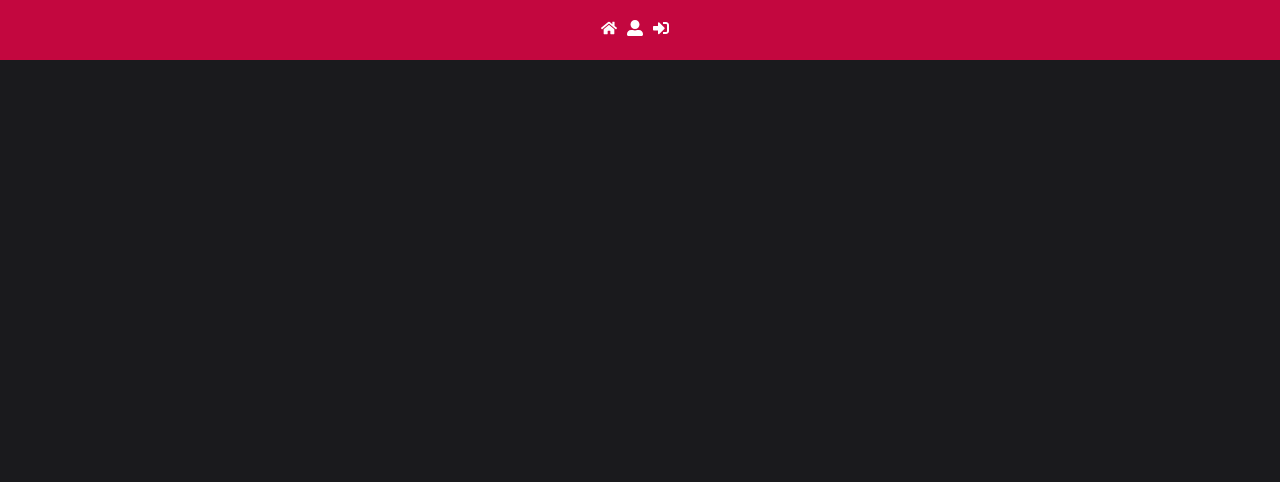
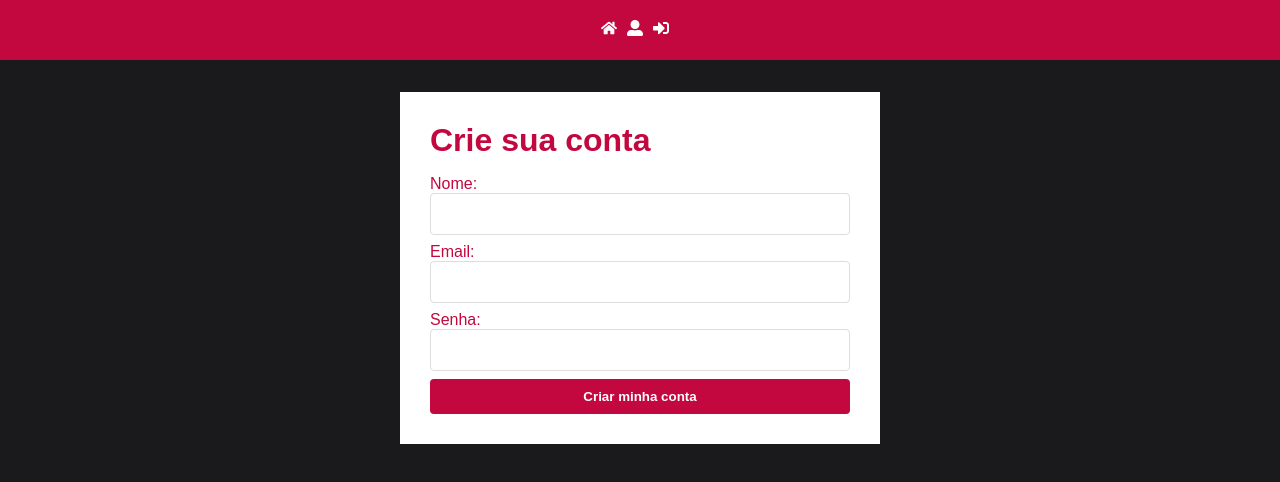
Before and after one commit to raulrozza/redux-test, a React (Create React App) app: page /register in a window 1280 px wide. Shown: the top 482 px of the page. Built offline with nearby package versions, Linux system fonts and the light colour scheme.

Commit message:
Finished user register

```diff
--- a/src/pages/Register/index.jsx
+++ b/src/pages/Register/index.jsx
@@ -1,9 +1,83 @@
-import React from 'react';
+import React, { useState } from 'react';
+import { toast } from 'react-toastify';
+import { useHistory } from 'react-router-dom';
 
-// import { Container } from './styles';
+// Styles
+import Container from '../../styles/Container';
+import { Form } from './styles';
+
+// Services
+import api from '../../services/api';
 
 const Register = () => {
-  return <div />;
+  const [name, setName] = useState('');
+  const [email, setEmail] = useState('');
+  const [password, setPassword] = useState('');
+
+  const { push } = useHistory();
+
+  const handleSubmit = async event => {
+    event.preventDefault();
+
+    try {
+      await api.post('/users', {
+        name,
+        email,
+        password,
+      });
+
+      toast.success('Cadastro efetuado com sucesso.');
+
+      return push('/login');
+    } catch (error) {
+      if (error.isAxiosError) {
+        const { errors } = error.response.data;
+
+        toast.error('Cadastro não efetuado.');
+        return errors.forEach(error => toast.error(error));
+      }
+      return toast.error('Houve um problema.');
+    }
+  };
+
+  return (
+    <Container>
+      <h1>Crie sua conta</h1>
+      <Form onSubmit={handleSubmit}>
+        <label htmlFor="name">
+          Nome:
+          <input
+            type="text"
+            name="name"
+            value={name}
+            onChange={event => setName(event.target.value)}
+            required
+          />
+        </label>
+        <label htmlFor="email">
+          Email:
+          <input
+            type="email"
+            name="email"
+            value={email}
+            onChange={event => setEmail(event.target.value)}
+            required
+          />
+        </label>
+        <label htmlFor="password">
+          Senha:
+          <input
+            type="password"
+            name="password"
+            value={password}
+            onChange={event => setPassword(event.target.value)}
+          />
+        </label>
+
+        <button type="submit">Criar minha conta</button>
+      </Form>
+    </Container>
+  );
 };
 
 export default Register;
--- /dev/null
+++ b/src/pages/Register/styles.js
@@ -0,0 +1,26 @@
+import styled from 'styled-components';
+import colors from '../../config/colors';
+
+export const Form = styled.form`
+  display: flex;
+  flex-direction: column;
+  margin-top: 16px;
+
+  label {
+    display: flex;
+    flex-direction: column;
+    margin-bottom: 8px;
+
+    input {
+      height: 42px;
+      font-size: 16px;
+      border: 1px solid #ddd;
+      padding: 0 12px;
+      border-radius: 4px;
+
+      &:focus {
+        border-color: ${colors.primaryColor};
+      }
+    }
+  }
+`;
--- a/src/styles/global.js
+++ b/src/styles/global.js
@@ -27,6 +27,12 @@ export default createGlobalStyle`
     color: #fff;
     padding: 10px 20px;
     border-radius: 4px;
+    font-weight: 700;
+    transition: all 0.3s;
+
+    &:hover{
+      filter: brightness(75%);
+    }
   }
 
   a {
```
